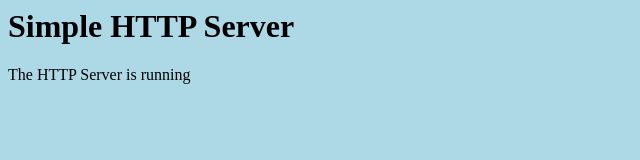
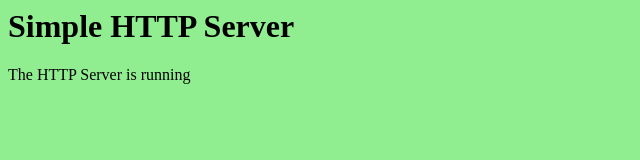
Before and after one commit to JacquesN1/c270_assignment, a plain HTML site: page index.html in a window 1280 px wide. Shown: the whole page, without its empty margins (0-640 px from the left). Drawn offline with Linux system fonts and the light colour scheme.

Commit message:
jenkinsfile

```diff
--- a/index.html
+++ b/index.html
@@ -2,7 +2,7 @@
     <head>
         <title>Simple HTTP Server</title>
     </head>
-    <body style="background-color:lightblue;">
+    <body style="background-color:lightgreen;">
         <h1>Simple HTTP Server</h1>
         <p>The HTTP Server is running</p>
     </body>
```
